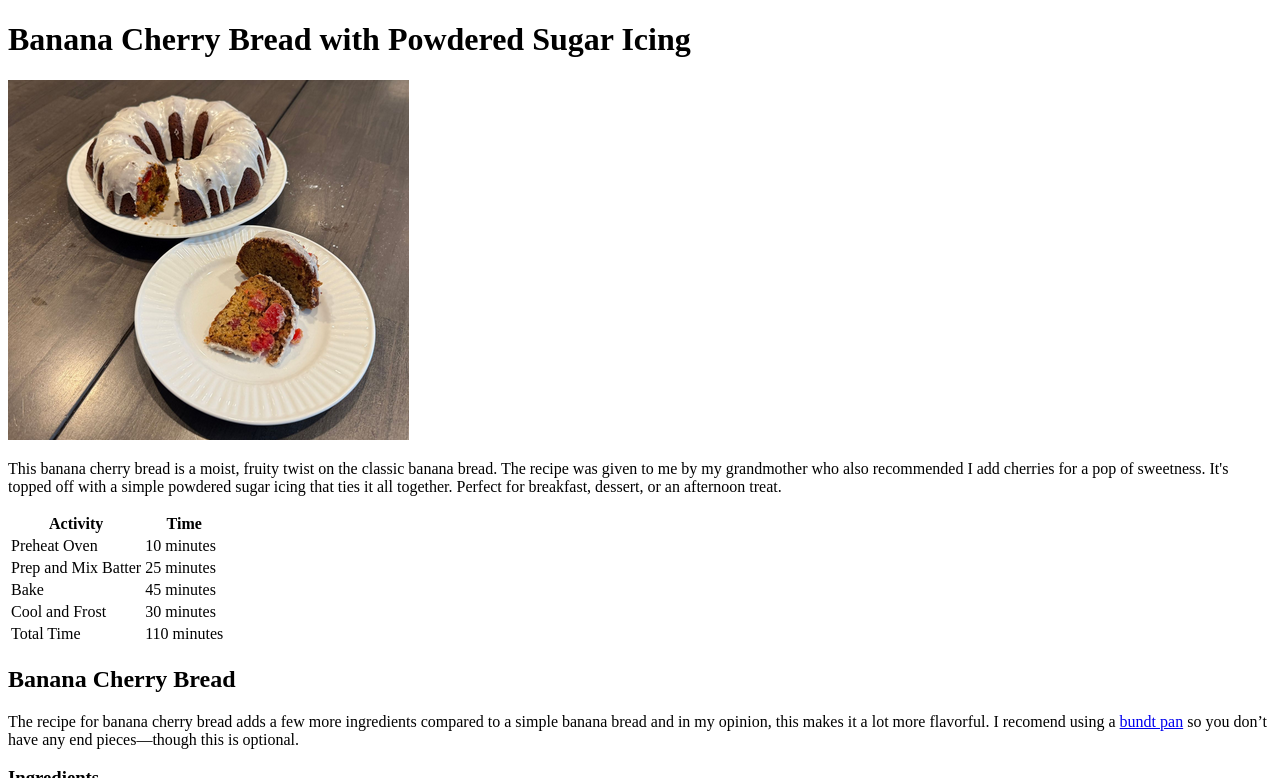
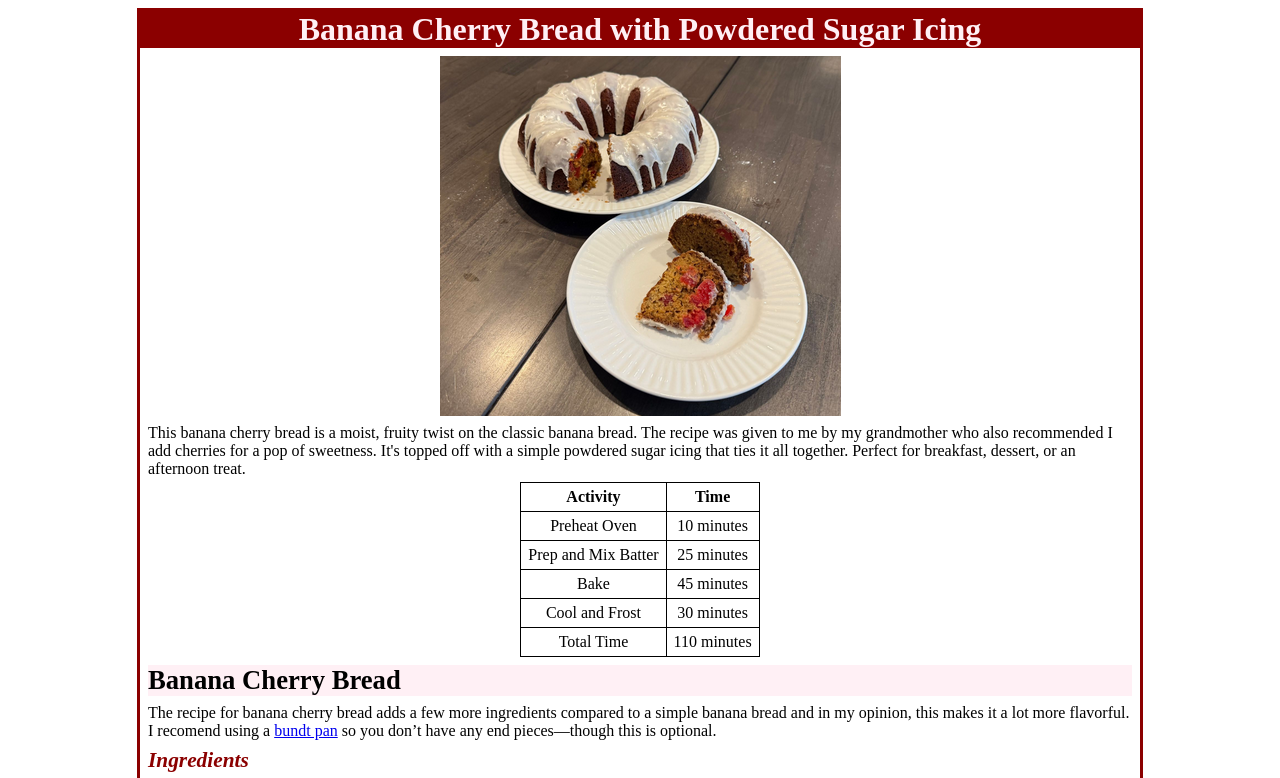
Before and after one commit to MattJarek/COMP4610_Homework_1, a plain HTML site: page index.html in a window 1280 px wide. Shown: the top 778 px of the page. Drawn offline with Linux system fonts and the light colour scheme.

Commit message:
Added web_style.css.

```diff
--- /dev/null
+++ b/css/web_style.css
@@ -0,0 +1,65 @@
+h1 {
+    color: lavenderblush;
+    margin: 0pt;
+    margin-bottom: 6pt;
+    background-color: darkred;
+    font-size: 24pt;
+    text-align: center;
+}
+h2 {
+    margin: 6pt;
+    color: black;
+    background-color: lavenderblush;
+    font-size: 20pt;
+}
+h3 {
+    margin: 6pt;
+    margin-bottom: 0pt;
+    color: darkred;
+    font-size: 16pt;
+    font-style: italic;
+}
+
+p{
+    margin: 6pt;
+    margin-bottom: 3pt;
+}
+
+table{
+   text-align: center;
+}
+
+.center {
+    /* display: block; */
+    margin-left: auto;
+    margin-right: auto;
+    /* width: 50%; */
+}
+
+img {
+    margin: 6pt;
+    display: block;
+    margin-left: auto;
+    margin-right: auto;
+}
+
+ul, ol{
+    display: inline-block;
+    text-align: left;
+    margin: 6pt;
+}
+
+table, th, td{
+    padding-left: 7px;
+    padding-right: 7px;
+    padding-top: 5px;
+    padding-bottom: 5px;
+    border: 1px solid black;
+    border-collapse: collapse;
+}
+
+div.page {
+    max-width: 1000px;
+    margin: auto;
+    border: 3px solid darkred;
+}
--- a/index.html
+++ b/index.html
@@ -10,7 +10,7 @@ All Images owned by me.
     <head>
         <meta charset="utf-8">
         <title>Banana Cherry Bread Recipe</title>
-        <link rel="stylesheet" href="css/style.css">
+        <link rel="stylesheet" href="css/web_style.css">
     </head>
     <body>
         <div class="page">
```
